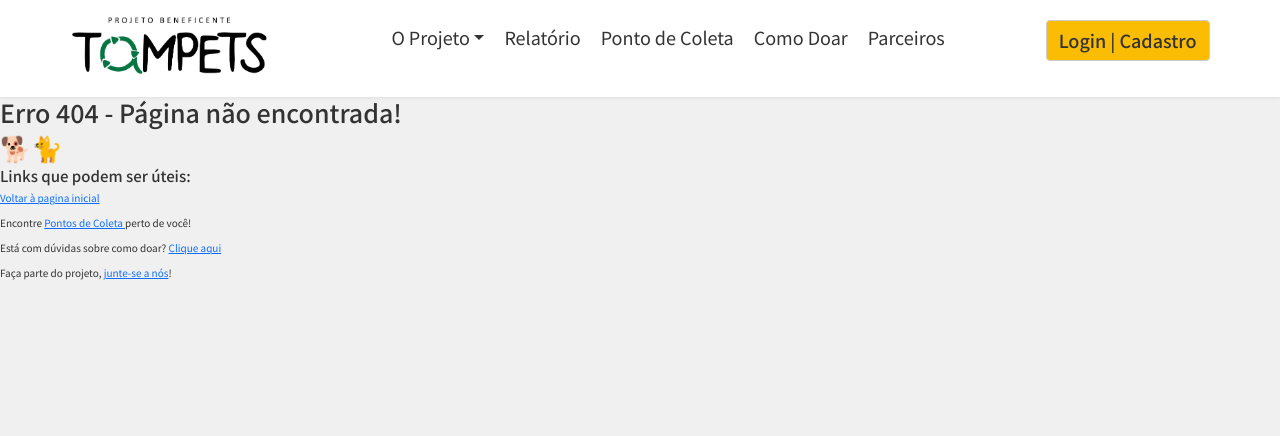
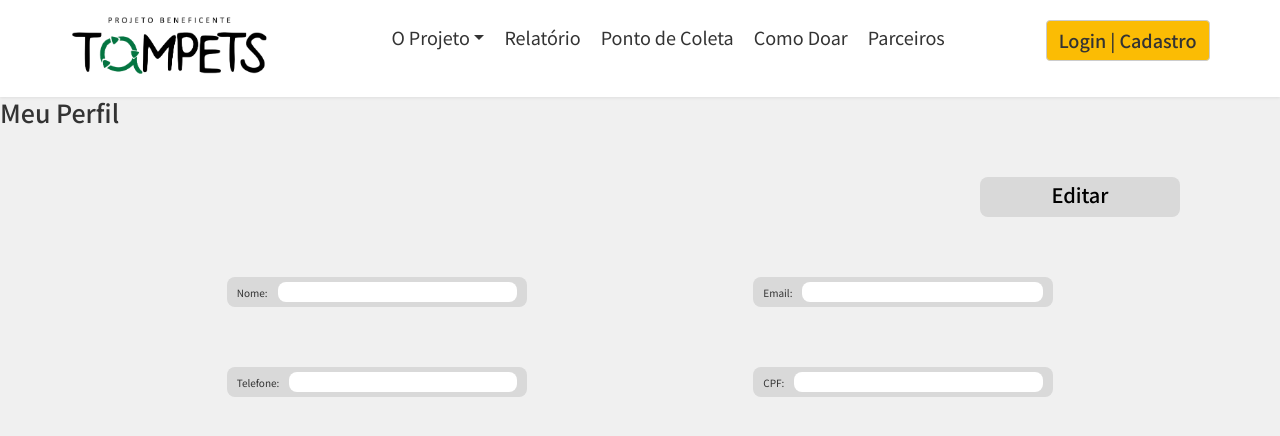
Before and after one commit to DaianeKCamargo/FATEC_ProjetoIntegrador2, a Next.js app: page /meuPerfil in a window 1280 px wide. Before the commit this address had no page. Shown: the top 436 px of the page. Built offline with nearby package versions, Linux system fonts and the light colour scheme.

Commit message:
Inicio meuPerfil
Comecei a pagina meuPerfil

```diff
--- a/src/Components/DivButtom.tsx
+++ b/src/Components/DivButtom.tsx
@@ -4,14 +4,15 @@ export interface DivButtonProps {
     text: string;
     onSubmit?: () => String | void;
     onClick?: () => void;
+    className?: string;
 }
 
-export default function DivButton({ text, onSubmit, onClick }: DivButtonProps) {
+export default function DivButton({ text, onSubmit, onClick, className }: DivButtonProps) {
     return (
         <div
             onSubmit={onSubmit}
             onClick={onClick}
-            className='centerdiv'
+            className={className}
             style={{
 
                 backgroundColor: "#D9D9D9",
@@ -23,7 +24,8 @@ export default function DivButton({ text, onSubmit, onClick }: DivButtonProps) {
                 display: "flex",
                 alignItems: "center",
                 justifyContent: "center",
-                cursor: "pointer"
+                cursor: "pointer",
+
             }}
         >
             <h2 style={{ color: "black" }}>{text}</h2>
--- /dev/null
+++ b/src/app/meuPerfil/page.tsx
@@ -0,0 +1,125 @@
+import DivButton from "@/Components/DivButtom";
+import InputText from "@/Components/InputText";
+import { Bold } from "lucide-react";
+
+
+export default function meuPerfil(){
+
+    return(
+        <>
+        <div>
+            <h1>Meu Perfil</h1>
+            <div style={{display: "flex",
+            flexDirection: "row",
+            justifyContent: "end",
+            marginTop: "50px",
+            marginRight: "100px"}}>
+            <DivButton text="Editar" ></DivButton>
+            </div>
+            <div style={{display: "flex",
+                    flexDirection: "row",
+                    justifyContent: "space-evenly",
+                    marginTop: "50px"
+            }}>
+                <div style={{
+                backgroundColor: "#D9D9D9",
+                borderRadius: "8px",
+                width: "300px",
+                height: "30px",
+                marginBottom: "10px",
+                padding: "10px",
+                display: "flex",
+                alignItems: "center",
+                justifyContent: "center",
+                cursor: "pointer"}}>
+                    <label style={{}}>Nome: </label>
+                    <input style={{
+                        backgroundColor: "#fff",
+                        borderRadius: "8px",
+                        justifyContent: "end",
+                        width: "300px",
+                        height: "20px",
+                        marginLeft: "10px",
+
+                        }} disabled/>
+                </div>
+                <div style={{
+                    backgroundColor: "#D9D9D9",
+                    borderRadius: "8px",
+                    width: "300px",
+                    height: "30px",
+                    marginBottom: "10px",
+                    padding: "10px",
+                    display: "flex",
+                    alignItems: "center",
+                    justifyContent: "center",
+                    cursor: "pointer"}}>
+                        <label style={{}}>Email: </label>
+                        <input style={{
+                            backgroundColor: "#fff",
+                            borderRadius: "8px",
+                            justifyContent: "end",
+                            width: "300px",
+                            height: "20px",
+                            marginLeft: "10px",
+
+                            }} disabled/>
+                </div>
+            </div>
+            <div style={{display: "flex",
+                    flexDirection: "row",
+                    justifyContent: "space-evenly",
+                    marginTop: "50px"
+            }}>
+                <div style={{
+                backgroundColor: "#D9D9D9",
+                borderRadius: "8px",
+                width: "300px",
+                height: "30px",
+                marginBottom: "10px",
+                padding: "10px",
+                display: "flex",
+                alignItems: "center",
+                justifyContent: "center",
+                cursor: "pointer"}}>
+                    <label style={{ }}>Telefone: </label>
+                    <input style={{
+                        backgroundColor: "#fff",
+                        borderRadius: "8px",
+                        justifyContent: "end",
+                        width: "300px",
+                        height: "20px",
+                        marginLeft: "10px",
+
+                        }} disabled/>
+                </div>
+                <div style={{
+                    backgroundColor: "#D9D9D9",
+                    borderRadius: "8px",
+                    width: "300px",
+                    height: "30px",
+                    marginBottom: "10px",
+                    padding: "10px",
+                    display: "flex",
+                    alignItems: "center",
+                    justifyContent: "center",
+                    cursor: "pointer"}}>
+                        <label style={{}}>CPF: </label>
+                        <input style={{
+                            backgroundColor: "#fff",
+                            borderRadius: "8px",
+                            justifyContent: "end",
+                            width: "300px",
+                            height: "20px",
+                            marginLeft: "10px",
+
+                            }} disabled/>
+                </div>
+            </div>
+        </div>
+
+    </>
+
+
+    );
+}
```
Also changed, not shown: src/style/Div.css (line endings or trailing spaces), 1 other file (tests, documents, lock files or other folders).
